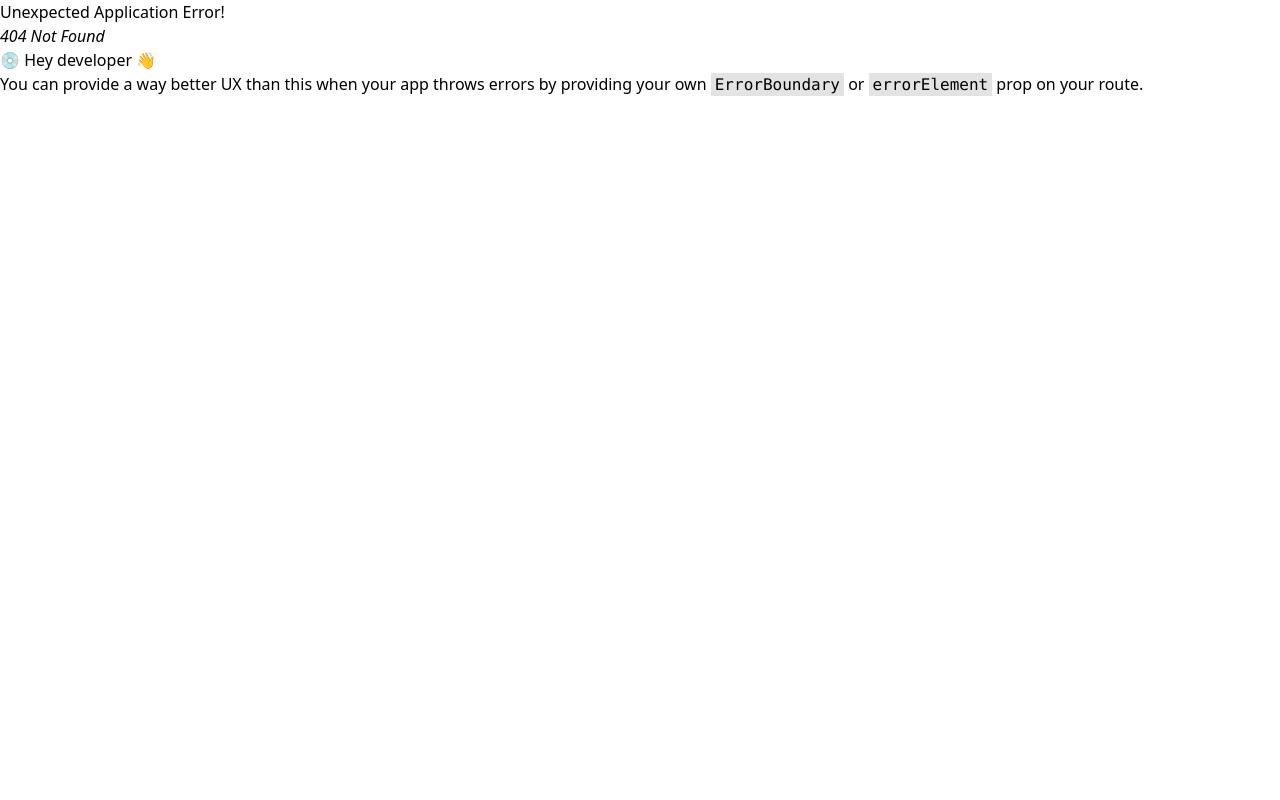
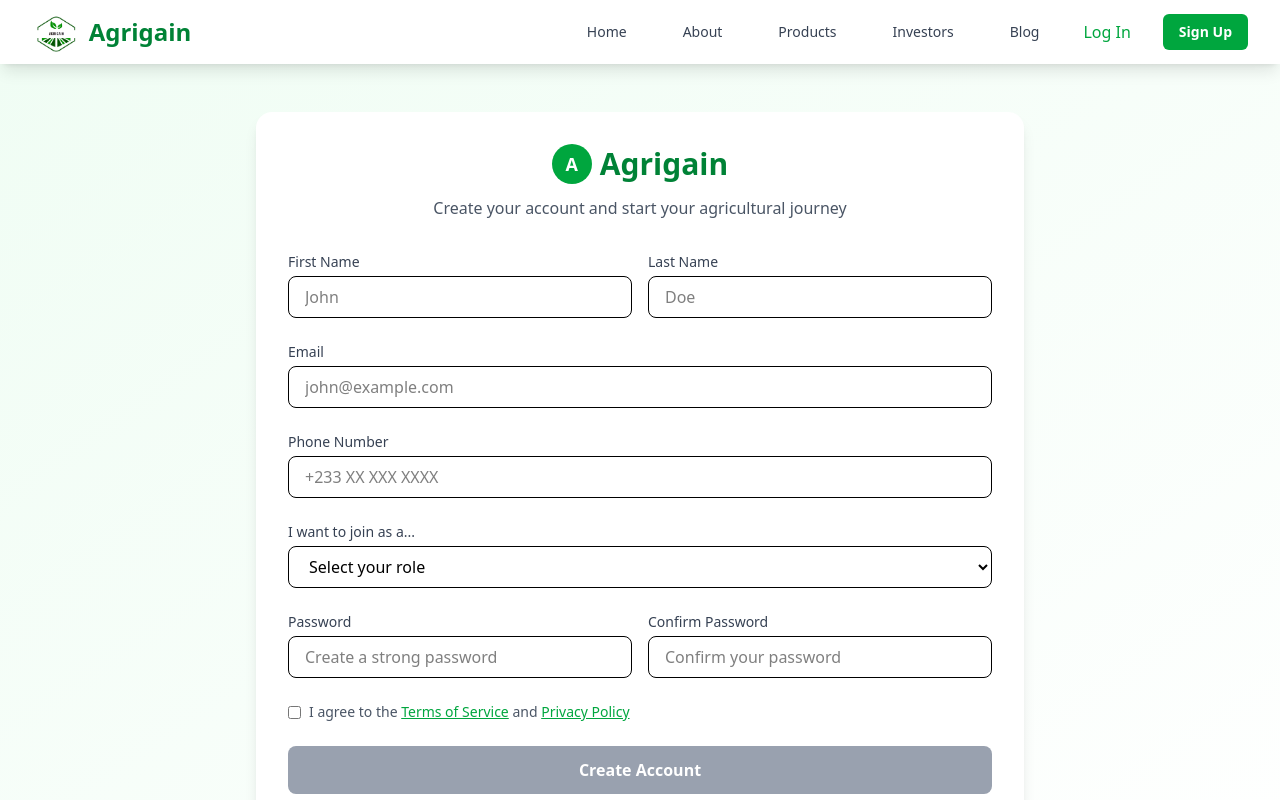
Before and after one commit to Ms-Adubea/agrigain, a React (Vite) app: page /signup in a window 1280 px wide. Before the commit this address had no page. Shown: the top 800 px of the page. Built offline with nearby package versions, Linux system fonts and the light colour scheme.

Commit message:
Started working on the signup page

```diff
--- a/src/App.jsx
+++ b/src/App.jsx
@@ -6,6 +6,7 @@ import About from "./pages/About";
 import Products from "./pages/Products";
 import Investors from "./pages/Investors";
 import Blog from "./pages/Blog";
+import Signup from "./pages/Signup";
 
 
 function App() {
@@ -19,6 +20,7 @@ function App() {
       { path: "products", element: <Products /> },
       { path: "investors", element: <Investors /> },
       { path: "blog", element: <Blog /> },
+      { path: "signup", element: <Signup /> },
     ],
   },
 ]);
--- a/src/pages/Signup.jsx
+++ b/src/pages/Signup.jsx
@@ -0,0 +1,180 @@
+import { useState } from 'react';
+import { Link, useNavigate } from 'react-router-dom';
+
+const Signup = () => {
+  const navigate = useNavigate();
+  const [formData, setFormData] = useState({
+    firstName: '',
+    lastName: '',
+    email: '',
+    phone: '',
+    password: '',
+    confirmPassword: '',
+    userType: '',
+    agreeToTerms: false
+  });
+
+  const userTypeDescriptions = {
+    investor: 'Fund agricultural projects and earn up to 25% ROI.',
+    grower: 'Access inputs, training, and guaranteed markets.',
+    buyer: 'Source certified commodities grown to specification.',
+    vendor: 'Supply tools and services to growing farms.'
+  };
+
+  const handleSubmit = (e) => {
+    e.preventDefault();
+    console.log('Signup Data:', formData);
+    navigate('/dashboard');
+  };
+
+  return (
+    <div className="min-h-screen bg-gradient-to-br from-green-50 to-white py-12 px-4 flex items-center justify-center">
+      <div className="max-w-3xl w-full bg-white rounded-2xl shadow-lg p-8">
+        <div className="text-center mb-8">
+          <div className="flex justify-center items-center space-x-2 mb-3">
+            <div className="w-10 h-10 bg-green-600 rounded-full flex items-center justify-center text-white font-bold text-lg">A</div>
+            <h1 className="text-3xl font-bold text-green-700">Agrigain</h1>
+          </div>
+          <p className="text-gray-600">Create your account and start your agricultural journey</p>
+        </div>
+
+        <form onSubmit={handleSubmit} className="space-y-6">
+          <div className="grid grid-cols-1 md:grid-cols-2 gap-4">
+            <div>
+              <label className="block text-sm font-medium text-gray-700">First Name</label>
+              <input
+                type="text"
+                className="mt-1 w-full px-4 py-2 border rounded-lg focus:outline-none focus:ring-2 focus:ring-green-500"
+                placeholder="John"
+                value={formData.firstName}
+                onChange={(e) => setFormData({ ...formData, firstName: e.target.value })}
+                required
+              />
+            </div>
+            <div>
+              <label className="block text-sm font-medium text-gray-700">Last Name</label>
+              <input
+                type="text"
+                className="mt-1 w-full px-4 py-2 border rounded-lg focus:outline-none focus:ring-2 focus:ring-green-500"
+                placeholder="Doe"
+                value={formData.lastName}
+                onChange={(e) => setFormData({ ...formData, lastName: e.target.value })}
+                required
+              />
+            </div>
+          </div>
+
+          <div>
+            <label className="block text-sm font-medium text-gray-700">Email</label>
+            <input
+              type="email"
+              className="mt-1 w-full px-4 py-2 border rounded-lg focus:outline-none focus:ring-2 focus:ring-green-500"
+              placeholder="john@example.com"
+              value={formData.email}
+              onChange={(e) => setFormData({ ...formData, email: e.target.value })}
+              required
+            />
+          </div>
+
+          <div>
+            <label className="block text-sm font-medium text-gray-700">Phone Number</label>
+            <input
+              type="tel"
+              className="mt-1 w-full px-4 py-2 border rounded-lg focus:outline-none focus:ring-2 focus:ring-green-500"
+              placeholder="+233 XX XXX XXXX"
+              value={formData.phone}
+              onChange={(e) => setFormData({ ...formData, phone: e.target.value })}
+              required
+            />
+          </div>
+
+          <div>
+            <label className="block text-sm font-medium text-gray-700">I want to join as a...</label>
+            <select
+              className="mt-1 w-full px-4 py-2 border rounded-lg bg-white focus:outline-none focus:ring-2 focus:ring-green-500"
+              value={formData.userType}
+              onChange={(e) => setFormData({ ...formData, userType: e.target.value })}
+              required
+            >
+              <option value="">Select your role</option>
+              <option value="investor">Investor</option>
+              <option value="grower">Grower (Farmer)</option>
+              <option value="buyer">Buyer</option>
+              <option value="vendor">Vendor (Supplier)</option>
+            </select>
+            {formData.userType && (
+              <p className="mt-2 text-sm text-gray-600 italic">{userTypeDescriptions[formData.userType]}</p>
+            )}
+          </div>
+
+          <div className="grid grid-cols-1 md:grid-cols-2 gap-4">
+            <div>
+              <label className="block text-sm font-medium text-gray-700">Password</label>
+              <input
+                type="password"
+                className="mt-1 w-full px-4 py-2 border rounded-lg focus:outline-none focus:ring-2 focus:ring-green-500"
+                placeholder="Create a strong password"
+                value={formData.password}
+                onChange={(e) => setFormData({ ...formData, password: e.target.value })}
+                required
+              />
+            </div>
+            <div>
+              <label className="block text-sm font-medium text-gray-700">Confirm Password</label>
+              <input
+                type="password"
+                className="mt-1 w-full px-4 py-2 border rounded-lg focus:outline-none focus:ring-2 focus:ring-green-500"
+                placeholder="Confirm your password"
+                value={formData.confirmPassword}
+                onChange={(e) => setFormData({ ...formData, confirmPassword: e.target.value })}
+                required
+              />
+            </div>
+          </div>
+
+          <div className="flex items-start space-x-2">
+            <input
+              type="checkbox"
+              id="terms"
+              className="mt-1"
+              checked={formData.agreeToTerms}
+              onChange={(e) => setFormData({ ...formData, agreeToTerms: e.target.checked })}
+              required
+            />
+            <label htmlFor="terms" className="text-sm text-gray-600">
+              I agree to the{' '}
+              <Link to="/terms" className="text-green-600 underline">
+                Terms of Service
+              </Link>{' '}
+              and{' '}
+              <Link to="/privacy" className="text-green-600 underline">
+                Privacy Policy
+              </Link>
+            </label>
+          </div>
+
+          <button
+            type="submit"
+            className={`w-full py-3 px-6 rounded-lg text-white font-semibold ${
+              formData.agreeToTerms ? 'bg-green-600 hover:bg-green-700' : 'bg-gray-400 cursor-not-allowed'
+            }`}
+            disabled={!formData.agreeToTerms}
+          >
+            Create Account
+          </button>
+
+          <div className="text-center mt-6">
+            <p className="text-sm text-gray-600">
+              Already have an account?{' '}
+              <Link to="/login" className="text-green-600 font-semibold hover:underline">
+                Log in
+              </Link>
+            </p>
+          </div>
+        </form>
+      </div>
+    </div>
+  );
+};
+
+export default Signup;
```
